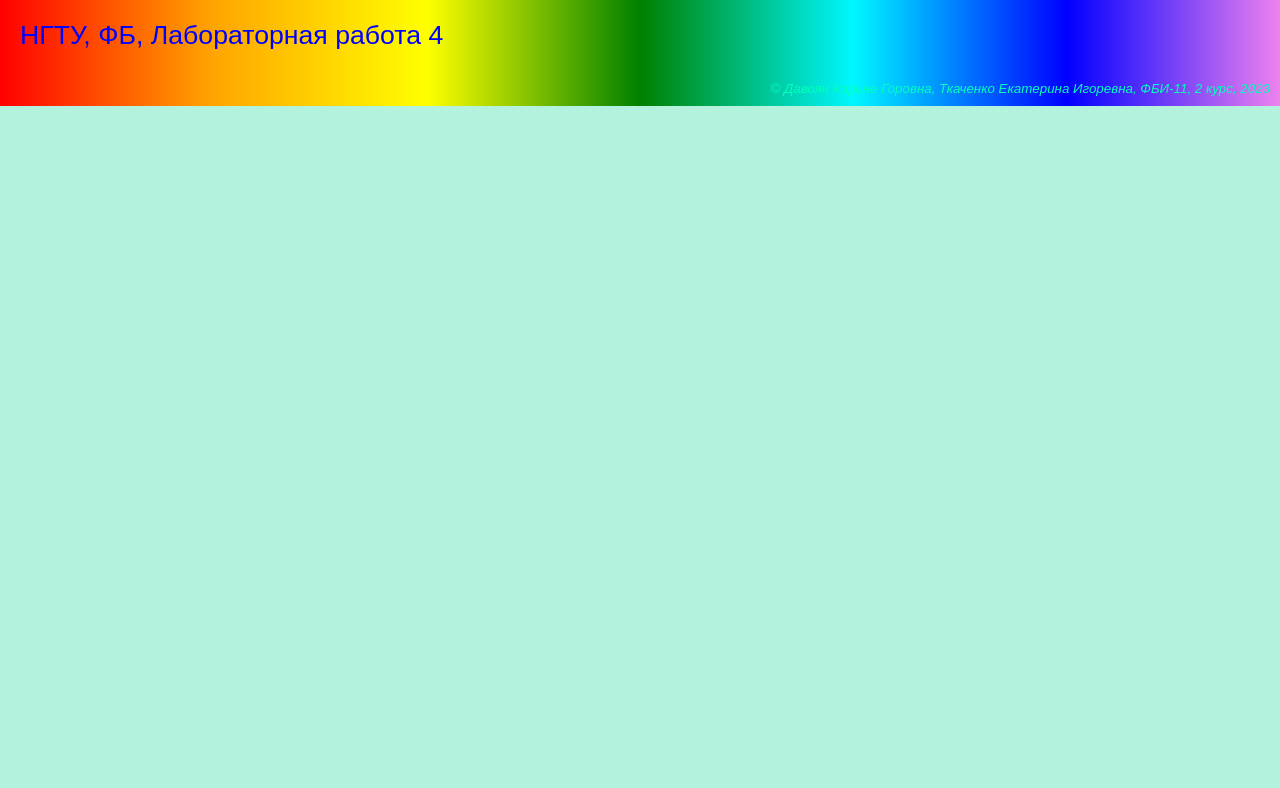
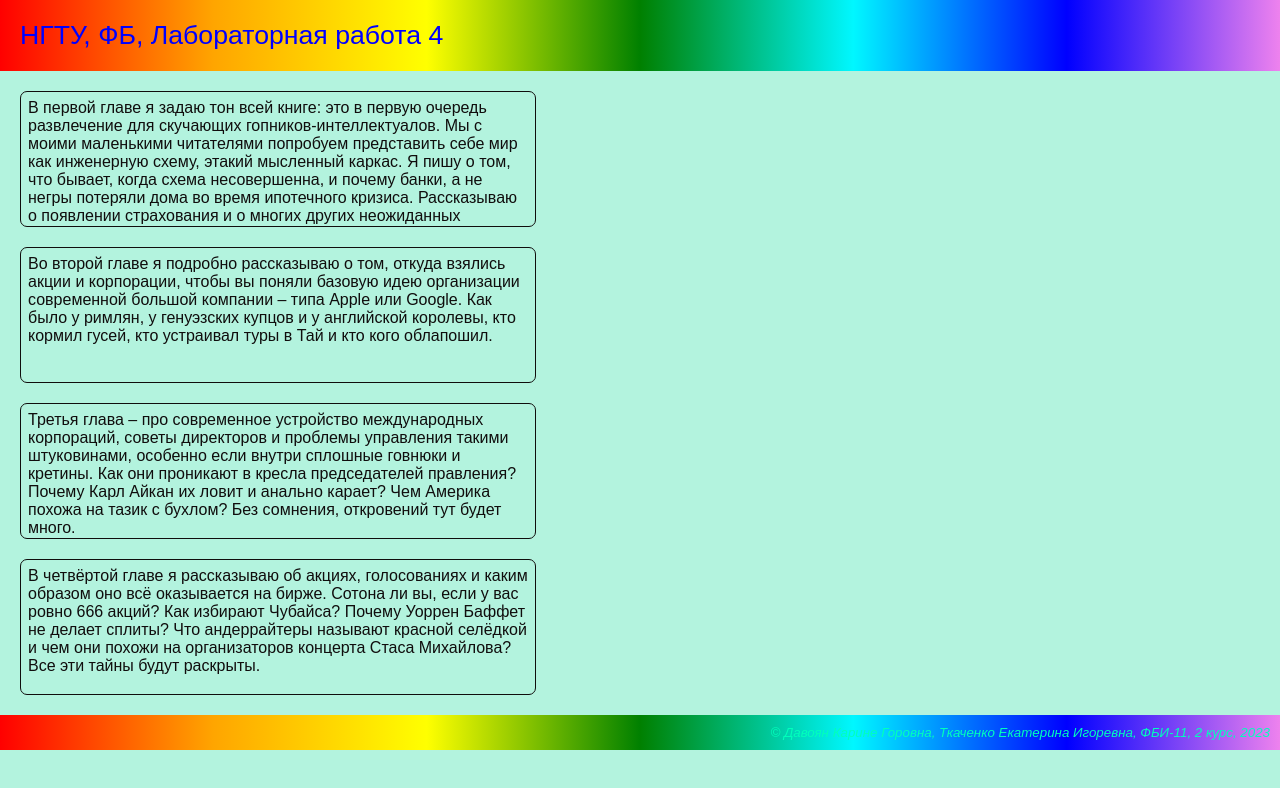
Before and after one commit to tkacheks/web-programming-labs, a plain HTML site: page lab4.html in a window 1280 px wide. Drawn offline with Linux system fonts and the light colour scheme.

Commit message:
заготовка

```diff
--- a/lab4.html
+++ b/lab4.html
@@ -6,6 +6,19 @@
     <meta name="viewport" content="width=device-width, initial-scale=1.0">
     <title> Давоян Карине Горовна, Ткаченко Екатерина Игоревна. Лабораторная 4</title>
     <link rel="stylesheet" href="main.css">
+    <style>
+        div {
+            margin: 20px;
+            border: 1px solid;
+            border-radius: 7px;
+            padding: 7px;
+            width: 500px;
+            height: 120px;
+            overflow-y: auto;
+            overflow-x: hidden;
+        }
+
+    </style>
 </head>
 
 <body>
@@ -14,7 +27,31 @@
     </header>
 
     <main>
+        <div>
+            В первой главе я задаю тон всей книге: это в первую очередь развлечение для скучающих гопников-интеллектуалов. Мы с моими маленькими
+            читателями попробуем представить себе мир как инженерную схему, этакий мысленный каркас. Я пишу о том, что бывает, когда схема
+            несовершенна, и почему банки, а не негры потеряли дома во время ипотечного кризиса. Рассказываю о появлении страхования и о
+            многих других неожиданных финансовых – и не только – изобретениях. Что такое информационные технологии 19 века? Как Гитлер
+            выплачивал пенсии? Кто сделал чемодан на колёсиках? Казалось бы, ерунда. Но, скажу вам по секрету, всё это важно.
+        </div>
 
+        <div>
+            Во второй главе я подробно рассказываю о том, откуда взялись акции и корпорации, чтобы вы поняли базовую идею организации современной
+            большой компании – типа Apple или Google. Как было у римлян, у генуэзских купцов и у английской королевы, кто кормил гусей, кто
+            устраивал туры в Тай и кто кого облапошил.
+        </div>
+
+        <div>
+            Третья глава – про современное устройство международных корпораций, советы директоров и проблемы управления такими штуковинами,
+             особенно если внутри сплошные говнюки и кретины. Как они проникают в кресла председателей правления? Почему Карл Айкан их ловит и
+             анально карает? Чем Америка похожа на тазик с бухлом? Без сомнения, откровений тут будет много.
+        </div>
+
+        <div>
+            В четвёртой главе я рассказываю об акциях, голосованиях и каким образом оно всё оказывается на бирже. Сотона ли вы, если у вас ровно
+            666 акций? Как избирают Чубайса? Почему Уоррен Баффет не делает сплиты? Что андеррайтеры называют красной селёдкой и чем они похожи на
+            организаторов концерта Стаса Михайлова? Все эти тайны будут раскрыты.
+        </div>
     </main>
 
     <footer>
```
